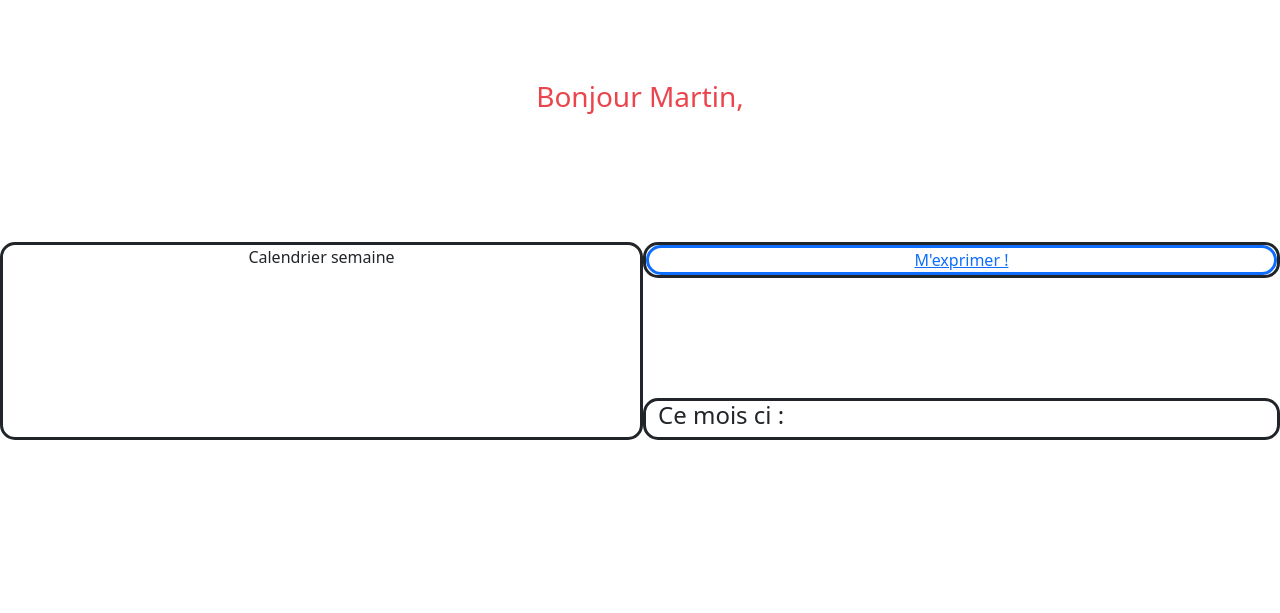
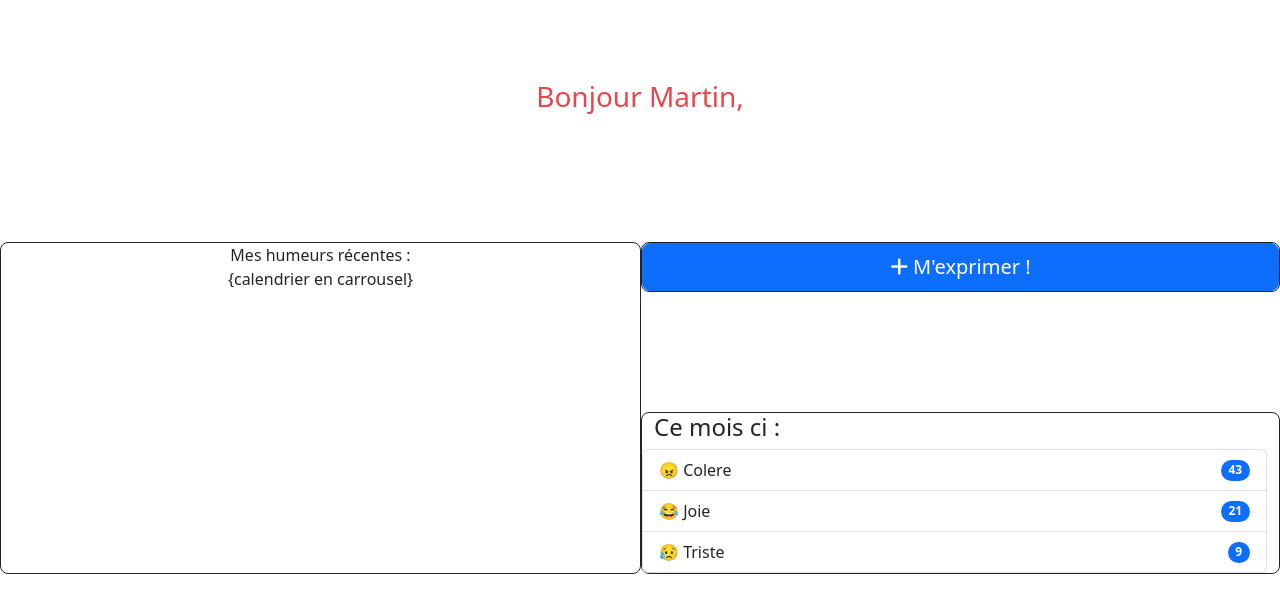
Before and after one commit to OskarMorel/GORAS_CheckYourMood, a PHP site: page /vues/vue_accueil.html in a window 1280 px wide. Shown: the part 56-669 px from the top of the page. Run offline with PHP 8.4, Linux system fonts and the light colour scheme; some libraries are stand-ins or nearby versions.

Commit message:
page accueil

```diff
--- a/Style/checkYourMood.css
+++ b/Style/checkYourMood.css
@@ -10,6 +10,10 @@ h1 {
 
 .texteGris {
     color: rgb(100, 82, 82);
+}
+
+a {
+    color: #000000;
 }
 
 /* Alignement page*/
@@ -55,7 +59,8 @@ h1 {
 /* Page d'accueil */
 
 .cadreMenu {
-    border-radius: 15px;
+    border-radius: 8px;
+    border: 1px;
     border-style: solid;
 }
 
--- a/test.txt
+++ /dev/null
@@ -1,2 +0,0 @@
-ezizjiegzjoizej
-lkookrzog
--- a/vues/vue_accueil.html
+++ b/vues/vue_accueil.html
@@ -45,15 +45,33 @@
 
         <div class="row">
             <div class="col cadreMenu">
-                Calendrier semaine
+                Mes humeurs récentes :
+                <br>
+
+                {calendrier en carrousel}
             </div>
             <div class="col">
-                <div class="row cadreMenu">
-                    <a class="cadreMenu" href="../vues/vue_saisirHumeur.html">M'exprimer !</a>
+                <div class="row d-grid gap-2 cadreMenu">
+                    <a type="button" class="btn btn-primary btn-lg" href="../vues/vue_saisirHumeur.html"><i class="fa-solid fa-plus"></i>&nbsp;M'exprimer !</a>
                 </div>
                 <p class="espace3"></p>
                 <div class="row cadreMenu">
                     <h4 class="gauche">Ce mois ci :</h4>
+                    <!-- TODO progress bar https://getbootstrap.com/docs/5.2/components/progress/ -->
+                    <ul class="list-group">
+                        <li class="list-group-item d-flex justify-content-between align-items-center">
+                          😠 Colere
+                          <span class="badge bg-primary rounded-pill">43</span>
+                        </li>
+                        <li class="list-group-item d-flex justify-content-between align-items-center">
+                          😂 Joie
+                          <span class="badge bg-primary rounded-pill">21</span>
+                        </li>
+                        <li class="list-group-item d-flex justify-content-between align-items-center">
+                          😥 Triste
+                          <span class="badge bg-primary rounded-pill">9</span>
+                        </li>
+                      </ul>
                 </div>
             </div>
         </div>
```
